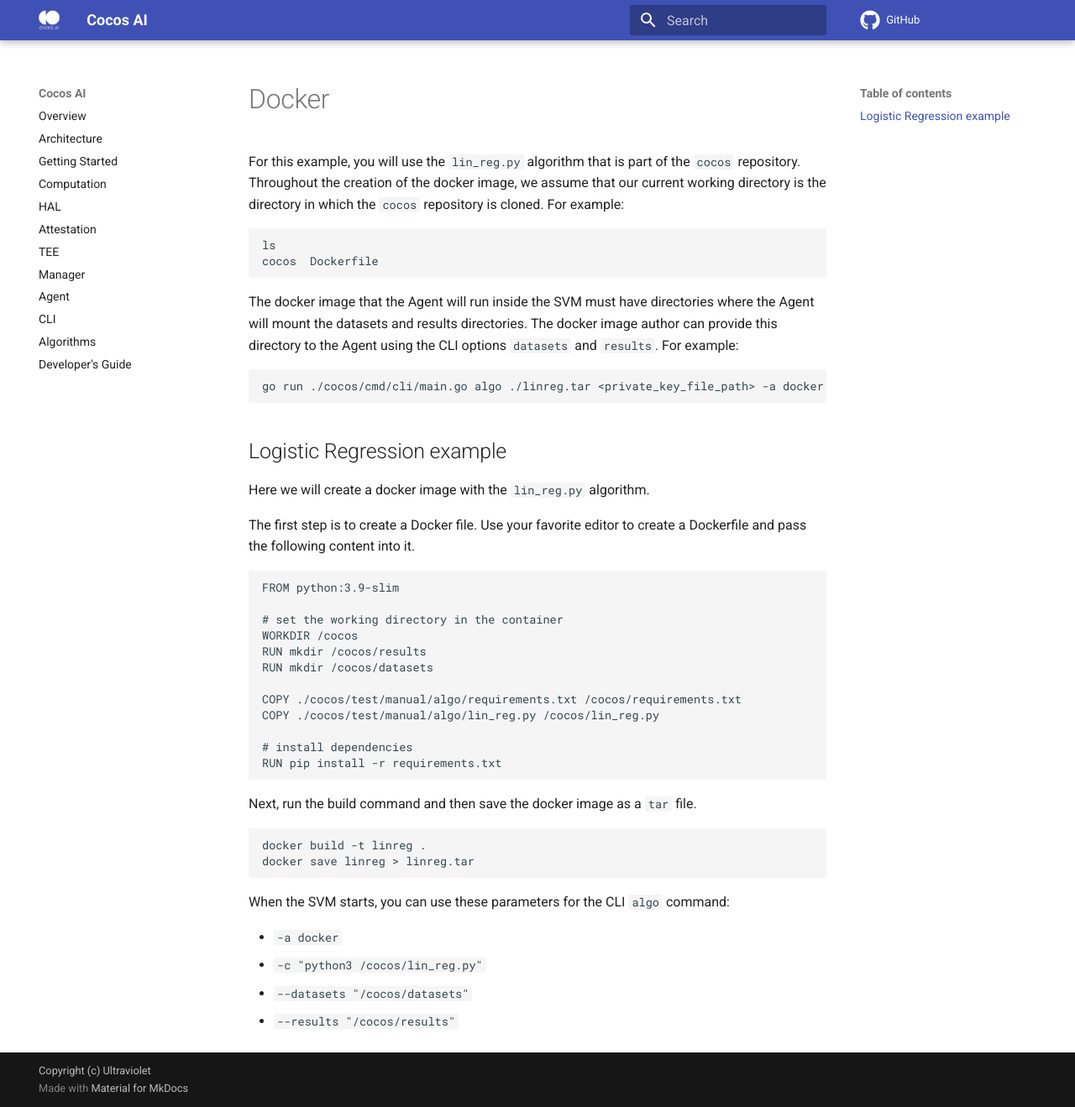
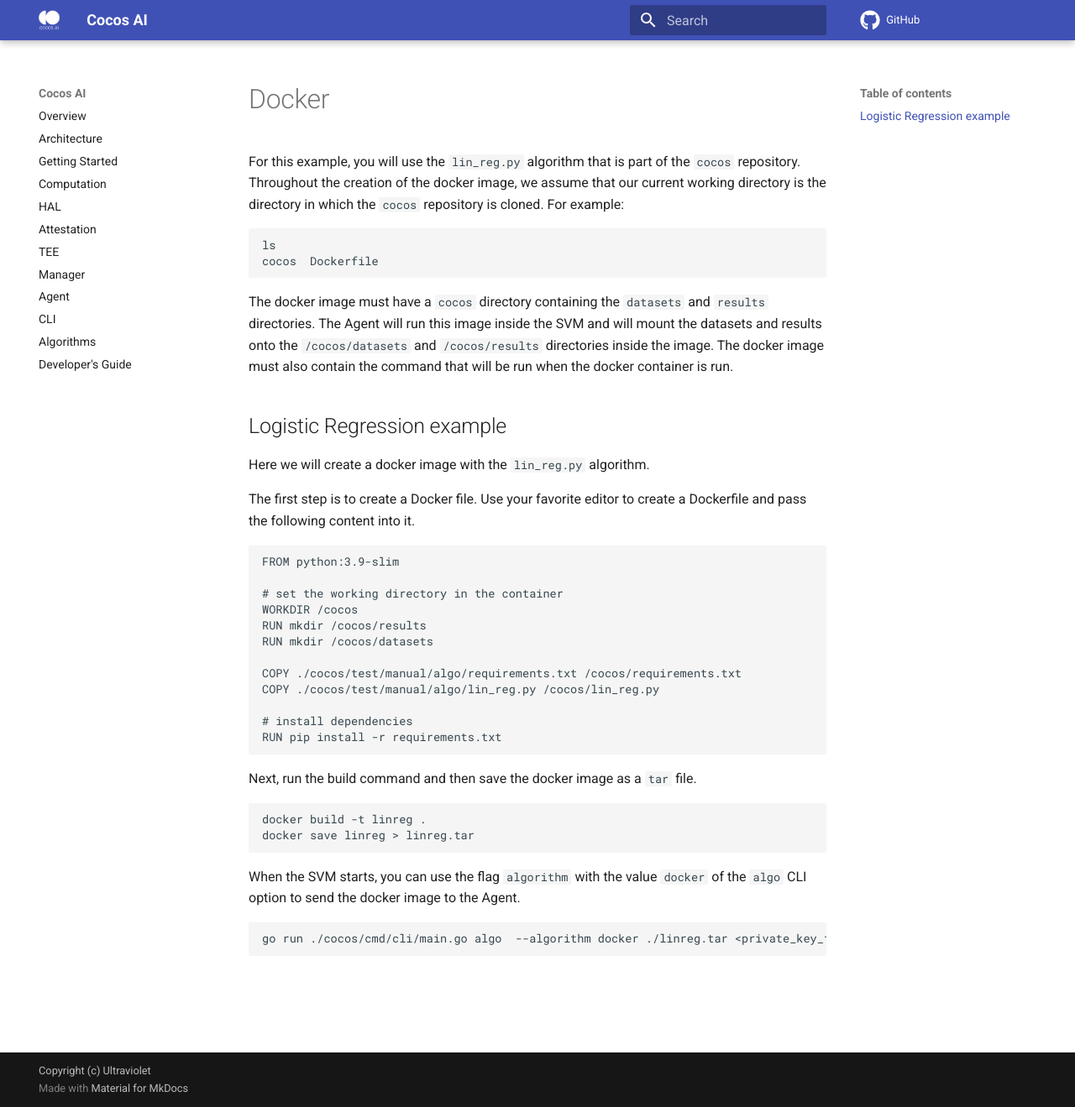
Before and after one commit to ultravioletrs/cocos-docs, an MkDocs documentation site: the page built from docs/docker.md, in a window 1280 px wide and 1319 px high. Shown: the whole window at 84% size. Built offline with MkDocs 1.6.1 and Material for MkDocs 9.7.7, drawn with Linux system fonts in a browser that asks for light colours; comment, search, counter and statistics services are not loaded.

Commit message:
change docker docs for default working directory (/cocos)

````diff
--- a/docs/docker.md
+++ b/docs/docker.md
@@ -5,10 +5,7 @@ For this example, you will use the `lin_reg.py` algorithm that is part of the `c
 ls
 cocos  Dockerfile
 ```
-The docker image that the Agent will run inside the SVM must have directories where the Agent will mount the datasets and results directories. The docker image author can provide this directory to the Agent using the CLI options `datasets` and `results`. For example:
-```bash
-go run ./cocos/cmd/cli/main.go algo ./linreg.tar <private_key_file_path> -a docker -c "python3 /cocos/lin_reg.py" --results "/cocos/results" --datasets "/cocos/datasets" ./linreg.tar
-```
+The docker image must have a `cocos` directory containing the `datasets` and `results` directories. The Agent will run this image inside the SVM and will mount the datasets and results onto the `/cocos/datasets` and `/cocos/results` directories inside the image. The docker image must also contain the command that will be run when the docker container is run.
 
 ## Logistic Regression example
 
@@ -37,9 +34,8 @@ docker build -t linreg .
 docker save linreg > linreg.tar
 ```
 
-When the SVM starts, you can use these parameters for the CLI `algo` command:
+When the SVM starts, you can use the flag `algorithm` with the value `docker` of the `algo` CLI option to send the docker image to the Agent.
 
- * `-a docker`
- * `-c "python3 /cocos/lin_reg.py"`
- * `--datasets "/cocos/datasets"`
- * `--results "/cocos/results"`
+```bash
+go run ./cocos/cmd/cli/main.go algo  --algorithm docker ./linreg.tar <private_key_file_path>
+```
````
